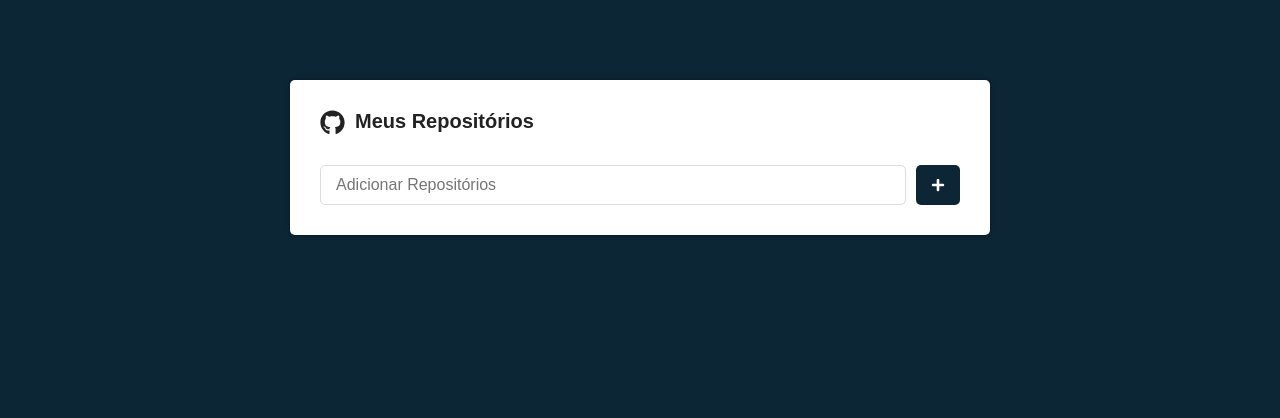
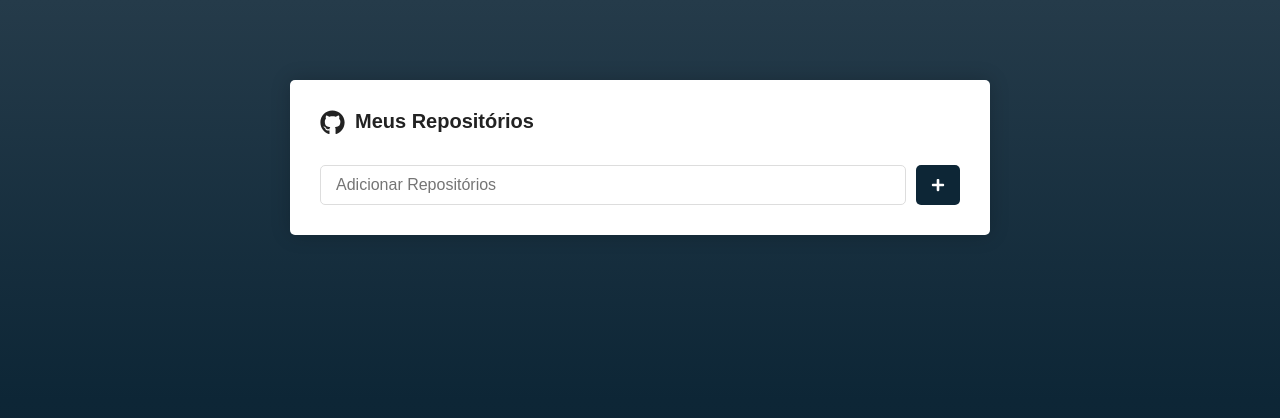
Before and after one commit to guisaoncella/projeto-repo, a React (Create React App) app: page / in a window 1280 px wide. Shown: the top 418 px of the page. Built offline with nearby package versions, Linux system fonts and the light colour scheme.

Commit message:
Estilo background
Alterando background para gradient

```diff
--- a/src/pages/Main/styles.js
+++ b/src/pages/Main/styles.js
@@ -6,7 +6,7 @@ export const Container = styled.div`
     border-radius: 5px;
     padding: 30px;
     margin: 80px auto;
-    box-shadow: 0px 0px 5px rgba(0, 0, 0, 0.4);
+    box-shadow: 0px 0px 20px rgba(0, 0, 0, 0.2);
 
     h1{
         font-size: 20px;
--- a/src/styles/global.js
+++ b/src/styles/global.js
@@ -22,7 +22,8 @@ export default createGlobalStyle`
     }
 
     body{
-        background: ${cores.main_bg};
+        background: rgb(37,59,74);
+        background: linear-gradient(180deg, rgba(37,59,74,1) 0%, rgba(13,38,54,1) 50%, rgba(10,30,43,1) 100%);
         font-size: ${tamanhos.main_font};
         -webkit-font-smoothing: antialiased !important;
     }
```
